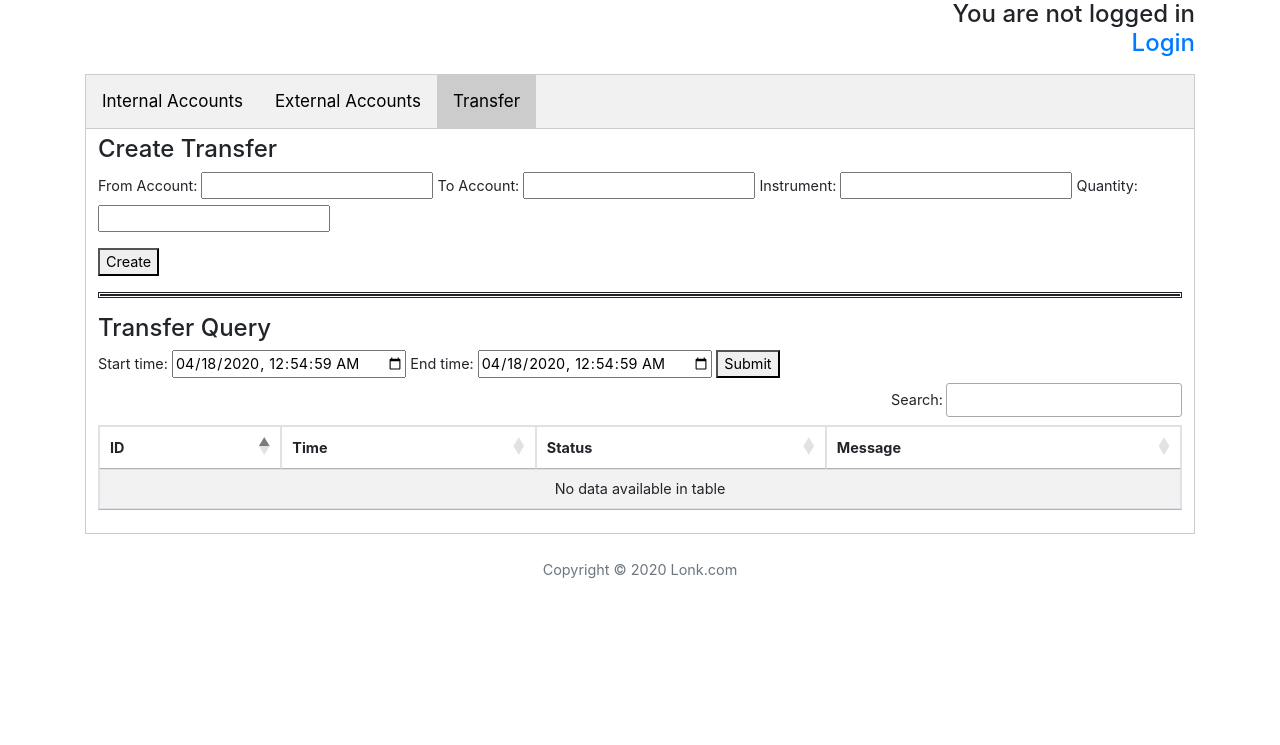
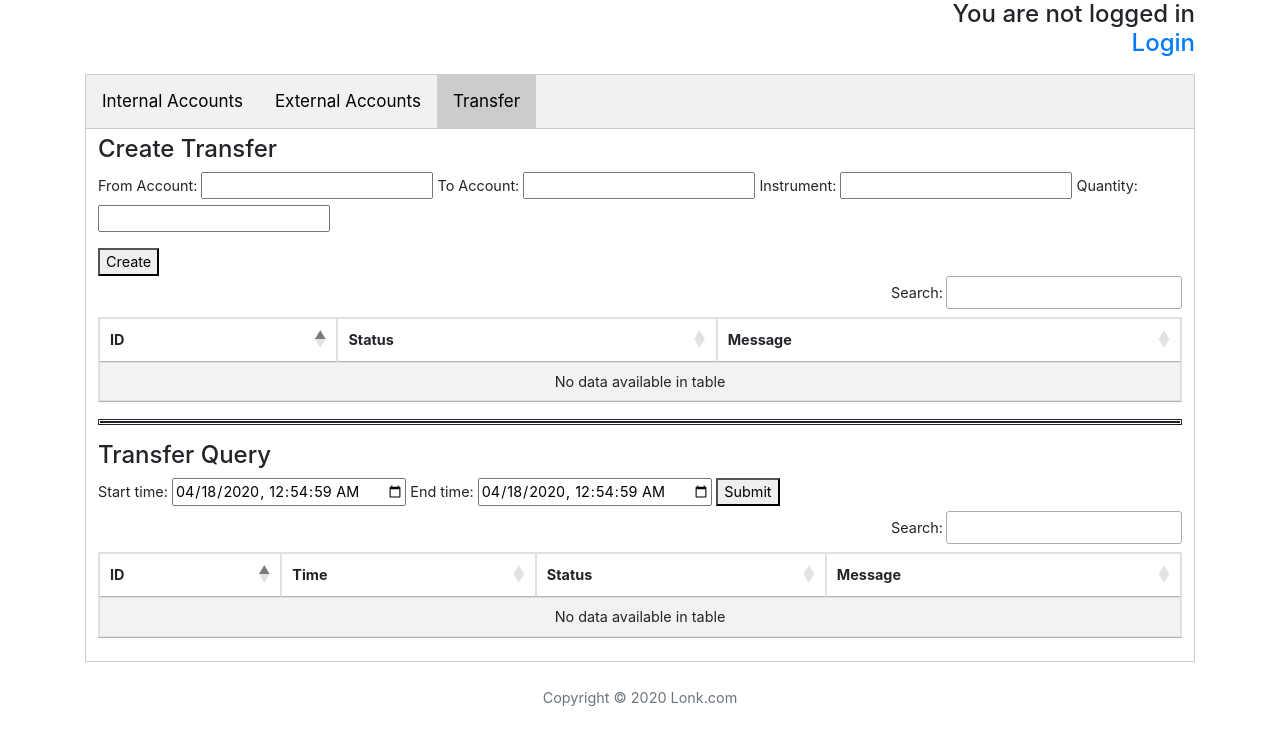
Before and after one commit to deoshao11/django-gui, a Django app: page / in a window 1280 px wide, after a click on "Transfer". Shown: the top 745 px of the page. Run offline with Django 3.2, Linux system fonts and the light colour scheme; parts of the project's set-up code (start-up, migrations or seed data) failed here and were passed over; some libraries are stand-ins or nearby versions.

Commit message:
transfer creation panel

```diff
--- a/restembed/core/templates/index.html
+++ b/restembed/core/templates/index.html
@@ -192,6 +192,15 @@ p.solid {border-style: solid;}
     <input id="quantity" type="number" name="quantity_field">
     <p></p>
     <button id="make_transfer">Create</button>
+    <table id="transfer_request" class="table table-striped table-bordered">
+        <thead>
+            <tr>
+                <th>ID</th>
+                <th>Status</th>
+                <th>Message</th>
+            </tr>
+        </thead>
+    </table>
     <p></p>
     <p class="double">
     <h4>Transfer Query</h4>
@@ -538,12 +547,26 @@ $(document).ready(function() {
         ]
     } );
 
+    var transfer_request = $('#transfer_request').DataTable({
+        "paging": false,
+        dom:
+            "<'row'<'col-sm-12'f>>" +
+            "<'row'<'col-sm-12'tr>>" +
+            "<<'col-sm-12 col-md-7'p>>",
+
+        "columns": [
+            { "data": "transferID" },
+            { "data": "status" },
+            { "data": "msg" },
+        ]
+    } );
+
     const now = new Date();
     now.setMinutes(now.getMinutes() - now.getTimezoneOffset());
     document.getElementById('start_time').value = now.toISOString().slice(0, -1);
     document.getElementById('end_time').value = now.toISOString().slice(0, -1);
 
-    var ajaxFunction = function() {
+    var transferQueryFunction = function() {
         $.ajax({
             url: "api/transfer",
             type: "GET",
@@ -563,8 +586,34 @@ $(document).ready(function() {
         });
     };
 
+    var transferCreationFunction = function() {
+        $.ajax({
+            url: "api/create_transfer",
+            type: "GET",
+            data: {
+                fromAccount: $("#from_account").val(),
+                toAccount: $("#to_account").val(),
+                instrument: $("#instrument").val(),
+                quantity: $("#quantity").val(),
+            },
+            dataType: 'json',
+            contentType: 'application/json',
+            success: function(data) {
+                transfer_request.clear().draw();
+                for ( d in data["results"] ) {
+                    transfer_request.row.add(data["results"][d]);
+                }
+                transfer_request.draw();
+            }
+        });
+    }
+
     $('#query_submit').click(function() {
-        ajaxFunction();
+        transferQueryFunction();
+    });
+
+    $('#make_transfer').click(function() {
+        transferCreationFunction();
     });
 
     document.getElementById("internal_tab").click();
--- a/restembed/core/views.py
+++ b/restembed/core/views.py
@@ -2,6 +2,7 @@ from django.shortcuts import render
 from django.conf import settings
 from rest_framework import viewsets
 import base64
+import json
 
 import requests
 import uuid
@@ -69,6 +70,30 @@ def get_transfer_queryset(request):
     return Transfer.objects.all().filter(requestUuid=request_uuid)
 
 
+def create_transfer_queryset(request):
+    print(request.query_params)
+    from_account = request.query_params.get('fromAccount')
+    to_account = request.query_params.get('toAccount')
+    instrument = request.query_params.get('instrument')
+    qty = request.query_params.get('quantity')
+    data = {'fromAccountName': from_account, 'toAccountName': to_account, 'instrument': instrument, 'qty': qty}
+    print(data)
+
+    r = requests.post(settings.EXTERNAL_API_URL + 'transfer/', data=json.dumps(data), headers={'Content-Type': 'application/json'})
+    j= r.json()
+    print(j)
+    request_uuid = uuid.uuid4()
+
+    j['requestUuid'] = request_uuid
+    j['transferID'] = j['id']
+
+    serializer = TransferSerializer(data=j)
+    if not serializer.is_valid():
+        print(serializer.errors)
+    serializer.save()
+    return Transfer.objects.all().filter(requestUuid=request_uuid)
+
+
 def get_encryption(username):
     secret_key = settings.ENCRYPTION_SECRET_KEY.encode('utf-8')
     iv_key = settings.ENCRYPTION_IV_KEY.encode('utf-8')
@@ -105,3 +130,10 @@ class TransferViewSet(viewsets.ModelViewSet):
 
     def get_queryset(self):
         return get_transfer_queryset(self.request)
+
+
+class TransferRequestView(viewsets.ModelViewSet):
+    serializer_class = TransferSerializer
+
+    def get_queryset(self):
+        return create_transfer_queryset(self.request)
--- a/restembed/urls.py
+++ b/restembed/urls.py
@@ -25,6 +25,7 @@ router.register(r'internal', InternalAccountViewSet, basename='internal_account'
 router.register(r'external', ExternalAccountViewSet, basename='external_account')
 router.register(r'balance', AccountBalanceViewSet, basename='account_balance')
 router.register(r'transfer', TransferViewSet, basename='transfer')
+router.register(r'create_transfer', TransferRequestView, basename='create_transfer')
 
 urlpatterns = [
     url('^api/', include(router.urls)),
```
